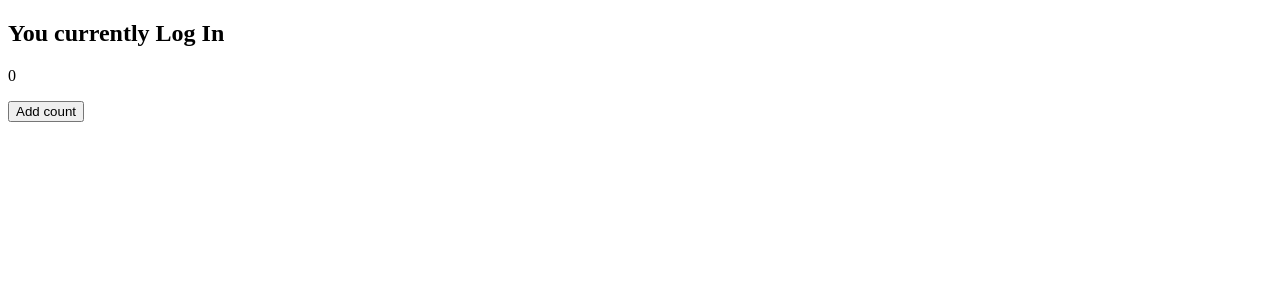
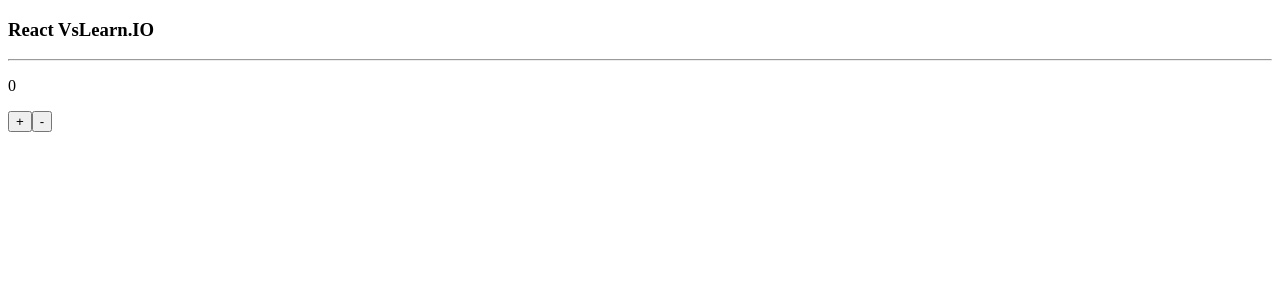
Before and after one commit to Jean-pierre14/reactjs, a React (Create React App) app in the folder views/: page / in a window 1280 px wide. Shown: the top 300 px of the page. Built offline with nearby package versions, Linux system fonts and the light colour scheme.

Commit message:
Events add handle

```diff
--- a/views/src/App.js
+++ b/views/src/App.js
@@ -1,33 +1,15 @@
 import React from 'react'
+import Events from './components/Events'
 
 class App extends React.Component {
-  constructor() {
-    super()
-    this.state = {
-      isStatus: true,
-      count: 0
-    }
-    this.handleClick = this.handleClick.bind(this)
-  }
-  handleClick() {
-    this.setState(prevState => {
-      return {
-        count: prevState.count + 1
-      }
-    })
-  }
+
   render() {
-    let text
-    if (this.state.isStatus === true) {
-      text = 'In'
-    } else {
-      text = 'Out'
-    }
+
     return (
       <div>
-        <h2>You currently Log {text}</h2>
-        <p>{this.state.count}</p>
-        <button onClick={this.handleClick}>Add count</button>
+        <h3>React VsLearn.IO</h3>
+        <hr />
+        <Events />
       </div>
     )
   }
--- /dev/null
+++ b/views/src/components/Events.js
@@ -0,0 +1,35 @@
+import React from "react"
+class Events extends React.Component {
+    constructor() {
+        super()
+        this.state = {
+            num: 0
+        }
+        this.AddCount = this.AddCount.bind(this)
+        this.MoinsCount = this.MoinsCount.bind(this)
+    }
+    AddCount() {
+        this.setState(prevState => {
+            return {
+                num: prevState.num + 2
+            }
+        })
+    }
+    MoinsCount() {
+        this.setState(prevState => {
+            return {
+                num: prevState.num - 2
+            }
+        })
+    }
+    render() {
+        return (
+            <div>
+                <p>{this.state.num}</p>
+                <button onClick={this.AddCount} className="button">+</button>
+                <button onClick={this.MoinsCount} className="button">-</button>
+            </div>
+        )
+    }
+}
+export default Events
```
